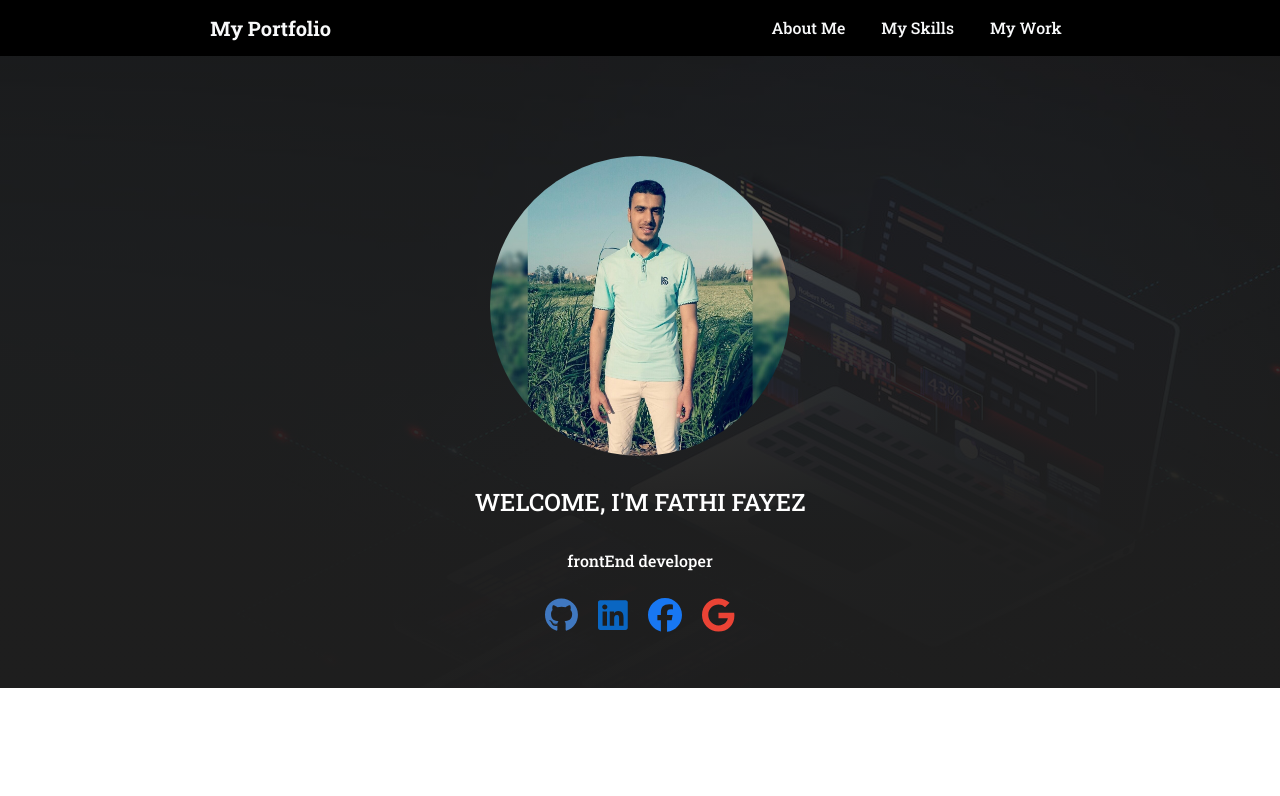
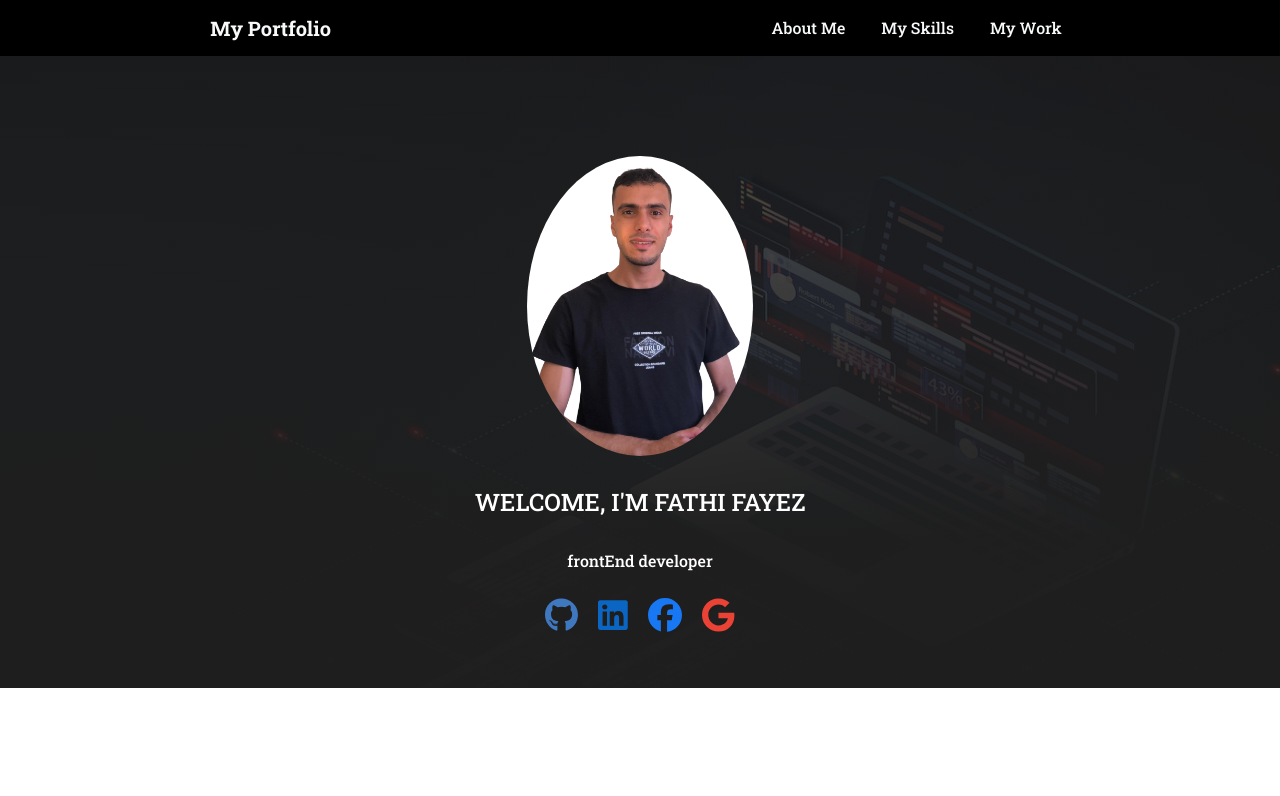
Before and after one commit to fathi-fayez/My-portfolio, a Vue app: page / in a window 1280 px wide. Shown: the top 796 px of the page. Built offline with nearby package versions, Linux system fonts and the light colour scheme.

Commit message:
update logo

```diff
--- a/src/components/Header.vue
+++ b/src/components/Header.vue
@@ -11,7 +11,7 @@
       <div class="content-wrapper">
         <!-- Logo -->
         <img
-          src="../assets/personal-logo.png"
+          src="../assets/personal-logo-2.png"
           alt="logo"
           class="img-fluid logo rounded-circle"
         />
```
Also changed, not shown: src/assets/PicsArt_05-30-01.45.21-removebg-preview.png (deleted), src/assets/personal-logo-2.png (added).
